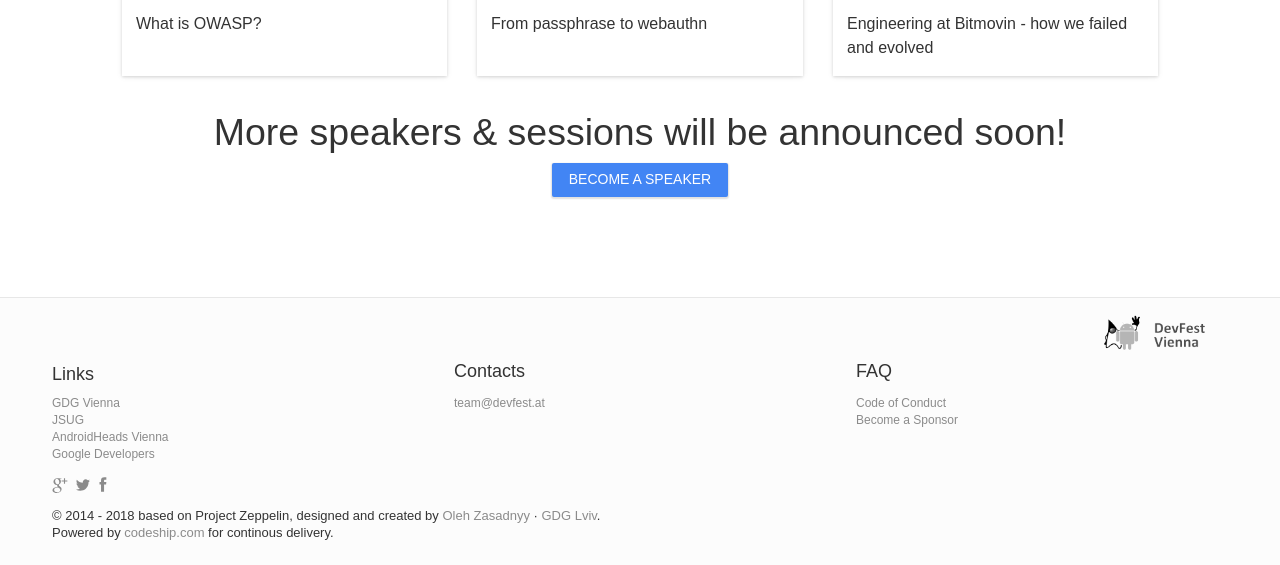
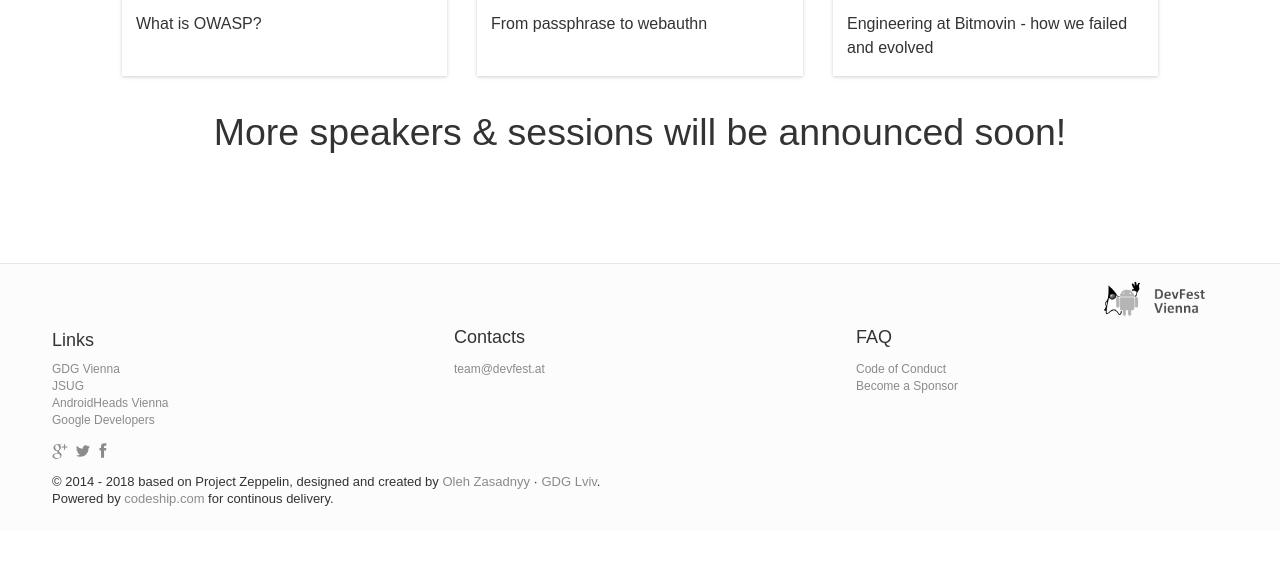
Before and after one commit to DevFestVienna/devfest-at-site, a Jekyll site: the page built from speakers.html, in a window 1280 px wide and 900 px high, scrolled down 1393 px, cut to the strip 335-900 px from the top of the window. Built offline with Jekyll 4.4.1, drawn with Linux system fonts in a browser that asks for light colours; comment, search, counter and statistics services are not loaded; after the commit the page ends 2259 px from its top, so only the background shows below that.

Commit message:
remove "become a speaker" button

```diff
--- a/_includes/speakers-list.html
+++ b/_includes/speakers-list.html
@@ -54,7 +54,7 @@
         endfor %}
       </div>
       <h4>More speakers &amp; sessions will be announced soon!</h4>
-      <a href="{{ site.c4pUrl }}" class="bottom-section-link btn btn-primary waves-effect waves-button waves-light waves-float" target="_blank">Become a speaker</a>
+      <!-- <a href="{{ site.c4pUrl }}" class="bottom-section-link btn btn-primary waves-effect waves-button waves-light waves-float" target="_blank">Become a speaker</a> -->
     </div>
   </div>
 </section>
```
